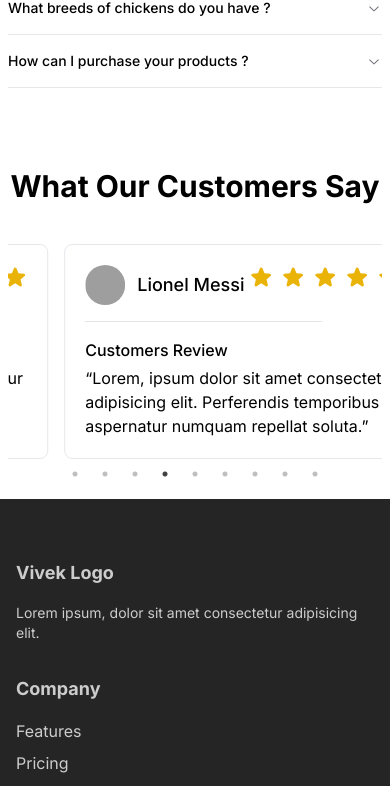
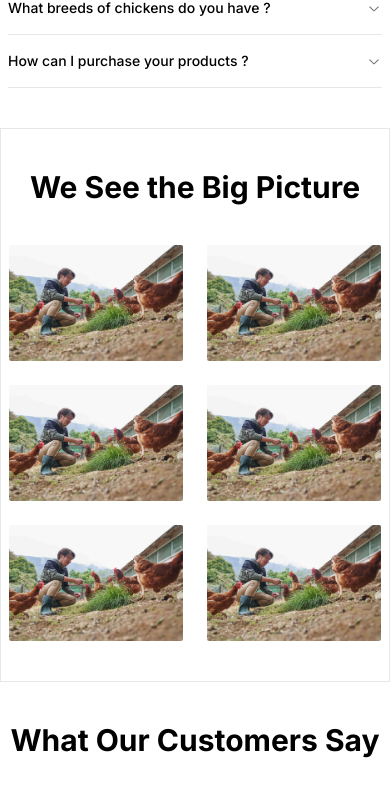
Before and after one commit to ayushkathariya/vivek-group, a Next.js app: page / in a window 390 px wide. Shown: the part 3594-4380 px from the top of the page. Built offline with nearby package versions, Linux system fonts and the light colour scheme; grey boxes are pictures that could not be loaded.

Commit message:
add gallery section

```diff
--- a/src/app/page.tsx
+++ b/src/app/page.tsx
@@ -1,4 +1,5 @@
 import FAQSection from "@/components/sections/FAQSection";
+import GallerySection from "@/components/sections/GallerySection";
 import HeroSection from "@/components/sections/HeroSection";
 import ReviewSection from "@/components/sections/ReviewSection";
 import ServiceSection from "@/components/sections/ServiceSection";
@@ -11,6 +12,7 @@ export default function Page() {
       <ServiceSection />
       <WhyUs />
       <FAQSection />
+      <GallerySection />
       <ReviewSection />
     </main>
   );
--- a/src/components/ReviewCard.tsx
+++ b/src/components/ReviewCard.tsx
@@ -3,10 +3,10 @@ import { Separator } from "@/components/ui/separator";
 
 export default function ReviewCard() {
   return (
-    <div className="border flex flex-col gap-4 px-5 py-5 rounded-lg box-border mx-2 duration-300 hover:border-primary group">
+    <div className="border flex flex-col gap-4 px-5 py-5 rounded-lg box-border mx-2 duration-300 hover:border-primary group cursor-pointer">
       <div className="flex justify-between items-center">
         <div className="flex items-center gap-3">
-          <Avatar className="group-hover:animate-spin">
+          <Avatar className="group-hover:animate-flip">
             <AvatarImage src="https://github.com/shadcn.png" alt="@shadcn" />
             <AvatarFallback>CN</AvatarFallback>
           </Avatar>
@@ -23,7 +23,7 @@ export default function ReviewCard() {
                   xmlns="http://www.w3.org/2000/svg"
                   viewBox="0 0 24 24"
                   fill="currentColor"
-                  className="h-6 w-6 text-yellow-500"
+                  className="h-6 w-6 text-yellow-500 md:h-5 md:w-5 group-hover:animate-flip"
                 >
                   <path
                     fillRule="evenodd"
--- /dev/null
+++ b/src/components/sections/GallerySection.tsx
@@ -0,0 +1,69 @@
+import Image from "next/image";
+
+export default function GallerySection() {
+  return (
+    <section className="px-2 md:px-6 lg:px-12 xl:px-16 py-10 lg:py-12 border flex flex-col gap-10">
+      <div>
+        <h3 className="text-center font-bold text-3xl">
+          We See the Big Picture
+        </h3>
+      </div>
+      <div className="grid grid-cols-2 gap-6 md:grid-cols-3">
+        <div>
+          <Image
+            src={`/img-07.jpg`}
+            alt="photo"
+            width={200}
+            height={60}
+            className="w-full cursor-pointer rounded-sm"
+          />
+        </div>
+        <div>
+          <Image
+            src={`/img-07.jpg`}
+            alt="photo"
+            width={200}
+            height={60}
+            className="w-full cursor-pointer rounded-sm"
+          />
+        </div>
+        <div>
+          <Image
+            src={`/img-07.jpg`}
+            alt="photo"
+            width={200}
+            height={60}
+            className="w-full cursor-pointer rounded-sm"
+          />
+        </div>
+        <div>
+          <Image
+            src={`/img-07.jpg`}
+            alt="photo"
+            width={200}
+            height={60}
+            className="w-full cursor-pointer rounded-sm"
+          />
+        </div>
+        <div>
+          <Image
+            src={`/img-07.jpg`}
+            alt="photo"
+            width={200}
+            height={60}
+            className="w-full cursor-pointer rounded-sm"
+          />
+        </div>
+        <div>
+          <Image
+            src={`/img-07.jpg`}
+            alt="photo"
+            width={200}
+            height={60}
+            className="w-full cursor-pointer rounded-sm"
+          />
+        </div>
+      </div>
+    </section>
+  );
+}
```
Also changed, not shown: public/img-07.jpg (added).
